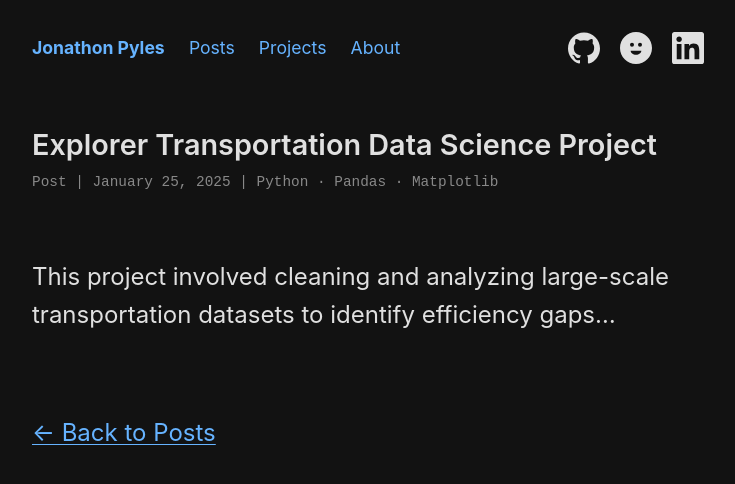
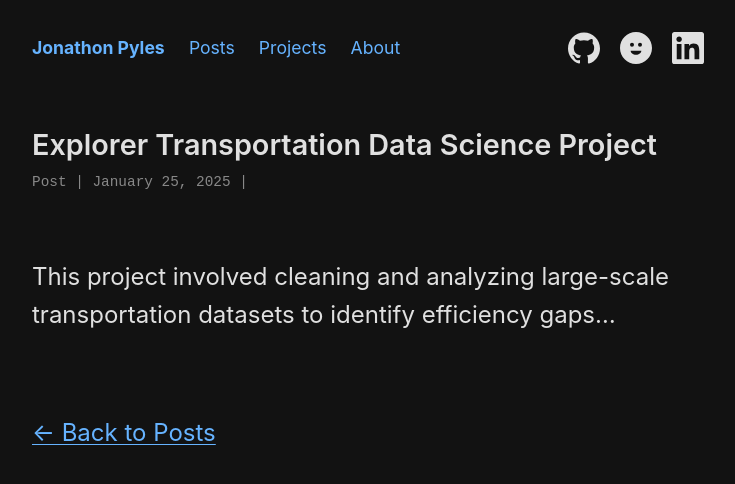
Before and after one commit to JNPyles/JNPyles.github.io, a Jekyll site: the page built from _posts/2025/2025-01-25-transportation-data.md, in a window 1280 px wide. Shown: the top 484 px of the page, without its empty margins (272-1007 px from the left). Built offline with Jekyll 4.4.1, drawn with Linux system fonts in a browser that asks for light colours; nearby versions of some CDN libraries.

Commit message:
Website Update

```diff
--- a/_layouts/post.html
+++ b/_layouts/post.html
@@ -7,9 +7,16 @@
     <div style="font-family: monospace; color: var(--meta); font-size: 0.9rem; margin-bottom: 1.5rem;">
         Post |
         {{ page.date | date: "%B %-d, %Y" }} |
-        {% if page.tags.size > 0 %}
+        <!-- {% if page.tags.size > 0 %}
             {{ page.tags | join: " · " }}
-        {% endif %}
+        {% endif %} -->
+								{% if item.tags.size > 0 %}
+										<span class="post-meta tags-inline">
+												{% for tag in item.tags %}
+														<a href="/tags/#{{ tag | slugify }}" class="tag-link">#{{ tag }}</a>
+												{% endfor %}
+										</span>
+								{% endif %}
     </div>
 
     <div style="display: flex; gap: 1.5rem; font-size: 0.95rem;">
--- a/index.html
+++ b/index.html
@@ -18,7 +18,7 @@
 						<span class="post-meta date-short">{{ item.date | date: "%d %b" }}</span>
 
 						<span class="title-and-tags">
-								<a href="{{ item.external_url | default: item.link | default: item.url }}">{{ item.title }}</a>
+								<a href="{{ item.external_url | default: item.link | default: item.url }}">{{ item.title }} | {{ item.layout }}</a>
 
 								{% if item.tags.size > 0 %}
 										<span class="post-meta tags-inline">
```
